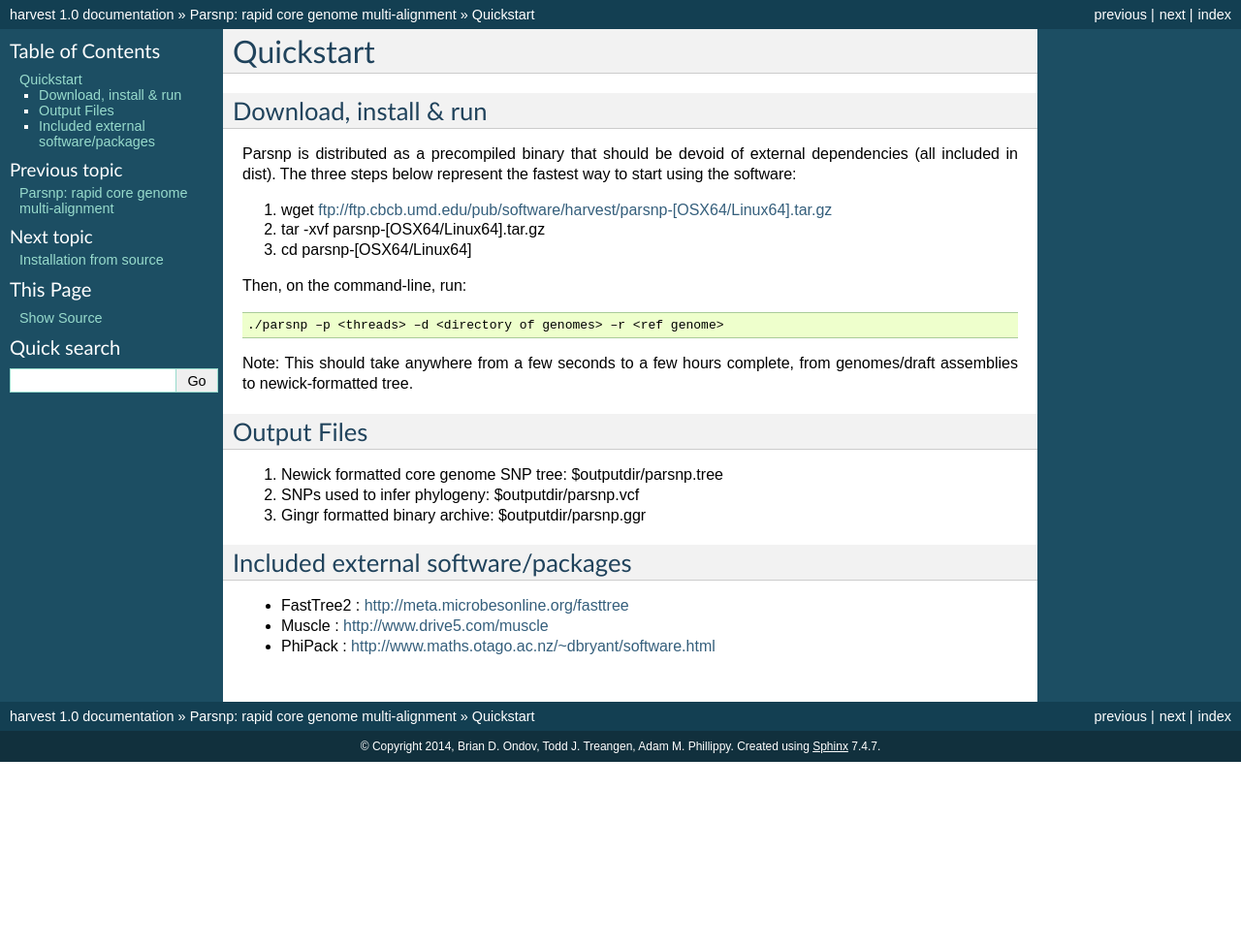
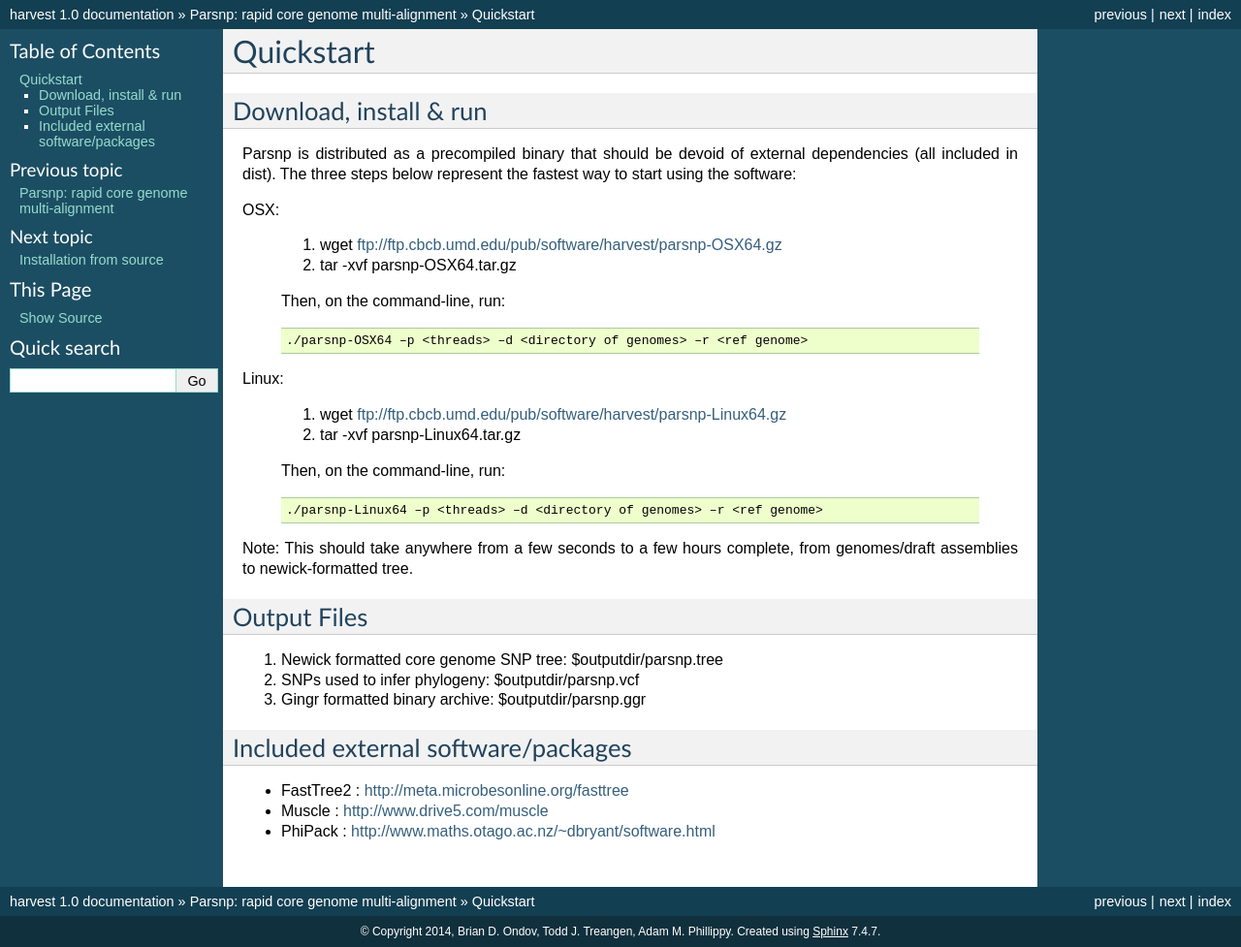
Before and after one commit to marbl/harvest, a Sphinx documentation site: the page built from docs/content/parsnp/quickstart.rst, in a window 1280 px wide. Shown: the whole page at 97% size. Built offline with Sphinx 7.4.7, drawn with Linux system fonts in a browser that asks for light colours; pages that are not in the unit, such as notebooks, are missing from menus; before the commit the page ends 900 px from its top, so only the background shows below that.

Commit message:
Update quickstart.rst

```diff
--- a/docs/content/parsnp/quickstart.rst
+++ b/docs/content/parsnp/quickstart.rst
@@ -5,13 +5,24 @@
 -----------------------
 Parsnp is distributed as a precompiled binary that should be devoid of external dependencies (all included in dist). The three steps below represent the fastest way to start using the software:
 
-1. wget ftp://ftp.cbcb.umd.edu/pub/software/harvest/parsnp-[OSX64/Linux64].tar.gz
-2. tar -xvf parsnp-[OSX64/Linux64].tar.gz
-3. cd parsnp-[OSX64/Linux64]
+OSX:
 
-Then, on the command-line, run::
+  1. wget ftp://ftp.cbcb.umd.edu/pub/software/harvest/parsnp-OSX64.gz
+  2. tar -xvf parsnp-OSX64.tar.gz
 
-./parsnp –p <threads> –d <directory of genomes> –r <ref genome>
+  Then, on the command-line, run::
+
+  ./parsnp-OSX64 –p <threads> –d <directory of genomes> –r <ref genome>
+
+Linux:
+
+  1. wget ftp://ftp.cbcb.umd.edu/pub/software/harvest/parsnp-Linux64.gz
+  2. tar -xvf parsnp-Linux64.tar.gz
+
+  Then, on the command-line, run::
+
+  ./parsnp-Linux64 –p <threads> –d <directory of genomes> –r <ref genome>
+
 
 Note: This should take anywhere from a few seconds to a few hours complete, from genomes/draft assemblies to newick-formatted tree.
 
```
